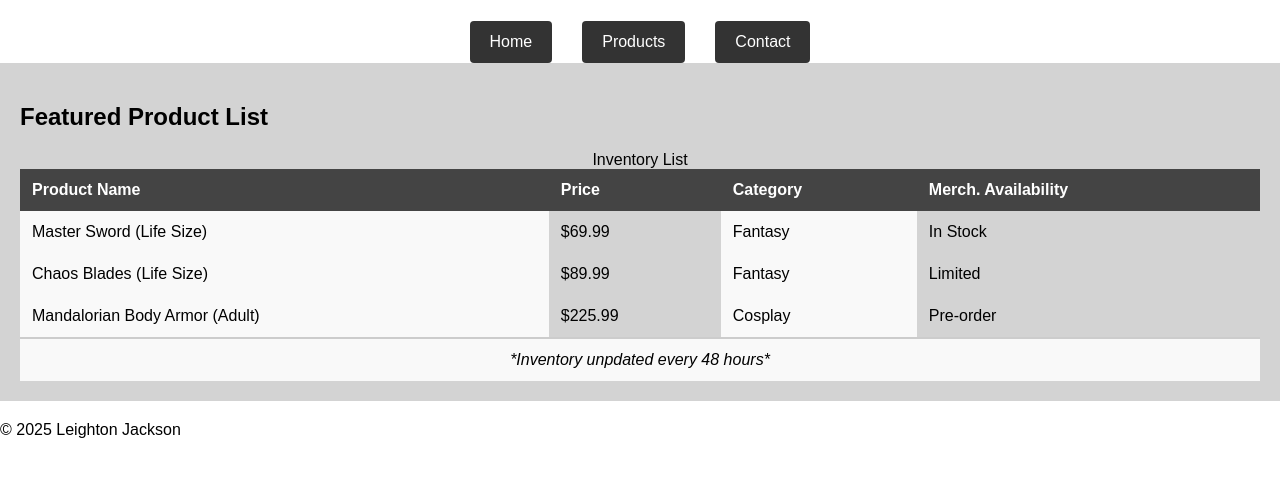
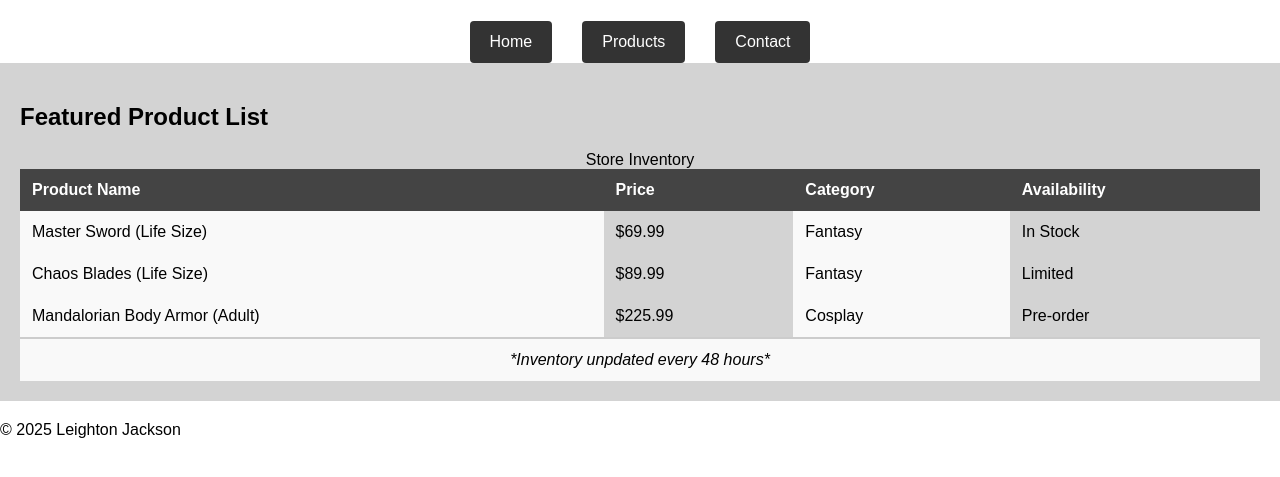
Before and after one commit to Leijac6772/Midterm, a plain HTML site: page index.html in a window 1280 px wide. Shown: the part 99-576 px from the top of the page. Drawn offline with Linux system fonts and the light colour scheme.

Commit message:
Update table captions and headers in index.html

```diff
--- a/index.html
+++ b/index.html
@@ -29,7 +29,7 @@
       <h2>Featured Product List</h2>
 
       <table>
-        <caption>Inventory List</caption>
+        <caption>Store Inventory</caption>
         <colgroup>
           <col style="background-color: #f9f9f9;">
           <col>
@@ -41,7 +41,7 @@
            <th>Product Name</th>
            <th>Price</th>
            <th>Category</th>
-           <th>Merch. Availability</th>
+           <th>Availability</th>
           </tr>
         </thead>
         <tbody>
```
